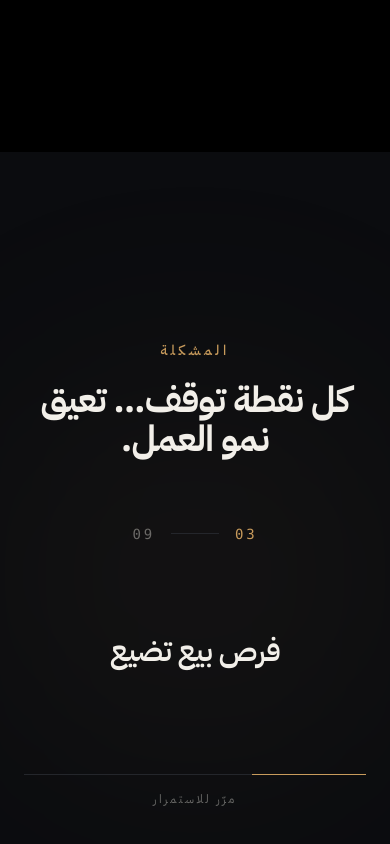
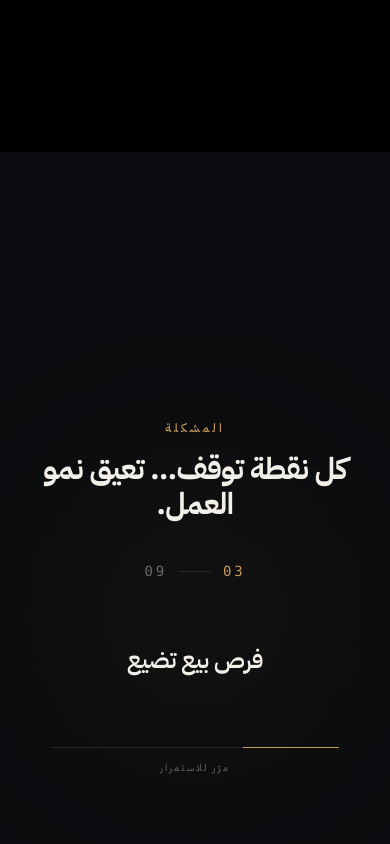
Before and after one commit to WWW-Alhnani-COM/wusool-ai, a React (Vite) app: page / in a window 390 px wide. Shown: the part 2629-3473 px from the top of the page. Built offline with nearby package versions, Linux system fonts and the light colour scheme.

Commit message:
Refactor ProblemSection component for consistency

```diff
--- a/src/components/sections/ProblemSection.tsx
+++ b/src/components/sections/ProblemSection.tsx
@@ -1,134 +1,351 @@
-import { AnimatePresence, motion, useMotionValueEvent, useScroll } from "framer-motion";
-import { useRef, useState } from "react";
-import { problemContent } from "@/data/content";
-import { Container } from "@/components/ui/Container";
-import { useReducedMotion } from "@/hooks/useReducedMotion";
+'use client';
+
+import {
+  AnimatePresence,
+  motion,
+  useMotionValueEvent,
+  useScroll,
+} from 'framer-motion';
+import { useRef, useState } from 'react';
+
+import { problemContent } from '@/data/content';
+import { Container } from '@/components/ui/Container';
+import { useReducedMotion } from '@/hooks/useReducedMotion';
 
 export function ProblemSection() {
   const reducedMotion = useReducedMotion();
+
   const sectionRef = useRef<HTMLElement>(null);
+
   const [activeIndex, setActiveIndex] = useState(0);
 
   const { scrollYProgress } = useScroll({
     target: sectionRef,
-    offset: ["start start", "end end"],
+    offset: ['start start', 'end end'],
   });
 
-  useMotionValueEvent(scrollYProgress, "change", (latest) => {
+  useMotionValueEvent(scrollYProgress, 'change', (latest) => {
     if (reducedMotion) return;
 
-    const nextIndex = Math.min(
+    const index = Math.min(
       problemContent.points.length - 1,
-      Math.floor(latest * problemContent.points.length)
+      Math.floor(latest * problemContent.points.length),
     );
 
-    setActiveIndex(nextIndex);
+    setActiveIndex(index);
   });
 
+  const totalPoints = problemContent.points.length;
   const currentPoint = problemContent.points[activeIndex];
-  const totalPoints = problemContent.points.length;
 
   return (
     <section
       ref={sectionRef}
+      dir="rtl"
       className="relative h-[800vh] bg-base"
-      dir="rtl"
     >
-      <div className="sticky top-0 flex h-screen w-full items-center overflow-hidden">
-        <Container className="relative flex h-full w-full items-center justify-center">
+      {/*
+        Header-safe viewport
+
+        pt-20:
+        مساحة للهيدر على الهاتف
+
+        lg:pt-24:
+        مساحة أكبر للهيدر على الكمبيوتر
+      */}
+      <div
+        className="
+          sticky
+          top-0
+          z-10
+          flex
+          h-screen
+          w-full
+          items-center
+          overflow-hidden
+          pt-20
+          lg:pt-24
+        "
+      >
+        <Container
+          className="
+            relative
+            flex
+            h-full
+            w-full
+            items-center
+            justify-center
+          "
+        >
           {/* Background glow */}
           <div
-            className="pointer-events-none absolute left-1/2 top-1/2 h-[420px] w-[420px] -translate-x-1/2 -translate-y-1/2 rounded-full bg-brass/5 blur-[120px]"
             aria-hidden="true"
+            className="
+              pointer-events-none
+              absolute
+              left-1/2
+              top-1/2
+              h-[300px]
+              w-[300px]
+              -translate-x-1/2
+              -translate-y-1/2
+              rounded-full
+              bg-brass/5
+              blur-[100px]
+              sm:h-[400px]
+              sm:w-[400px]
+              lg:h-[500px]
+              lg:w-[500px]
+            "
           />
 
-          <div className="relative z-10 flex w-full max-w-5xl flex-col items-center justify-center text-center">
-            {/* Section heading */}
+          {/* Main content */}
+          <div
+            className="
+              relative
+              z-20
+              flex
+              w-full
+              max-w-5xl
+              -translate-y-4
+              flex-col
+              items-center
+              justify-center
+              text-center
+              sm:-translate-y-6
+              lg:-translate-y-8
+            "
+          >
+            {/* Heading */}
             <motion.div
               initial={
                 reducedMotion
-                  ? { opacity: 1, y: 0 }
-                  : { opacity: 0, y: 30 }
+                  ? {
+                      opacity: 1,
+                      y: 0,
+                    }
+                  : {
+                      opacity: 0,
+                      y: 30,
+                    }
               }
-              whileInView={{ opacity: 1, y: 0 }}
-              viewport={{ once: true }}
+              whileInView={{
+                opacity: 1,
+                y: 0,
+              }}
+              viewport={{
+                once: true,
+                amount: 0.3,
+              }}
               transition={{
-                duration: 0.8,
+                duration: reducedMotion ? 0 : 0.8,
                 ease: [0.22, 1, 0.36, 1],
               }}
-              className="mb-16 max-w-4xl"
+              className="
+                mb-10
+                w-full
+                max-w-4xl
+                px-4
+                sm:mb-14
+                lg:mb-16
+              "
             >
-              <span className="mb-5 block text-sm font-medium tracking-[0.25em] text-brass uppercase">
+              <span
+                className="
+                  mb-4
+                  block
+                  text-xs
+                  font-medium
+                  uppercase
+                  tracking-[0.25em]
+                  text-brass
+                  sm:mb-5
+                  sm:text-sm
+                "
+              >
                 المشكلة
               </span>
 
-              <h2 className="font-display text-4xl font-bold leading-[1.1] tracking-tight text-ink sm:text-5xl md:text-6xl lg:text-7xl">
+              <h2
+                className="
+                  font-display
+                  text-3xl
+                  font-bold
+                  leading-[1.15]
+                  tracking-tight
+                  text-ink
+                  sm:text-4xl
+                  md:text-5xl
+                  lg:text-6xl
+                  xl:text-7xl
+                "
+              >
                 {problemContent.heading}
               </h2>
             </motion.div>
 
             {/* Counter */}
-            <div className="mb-8 flex items-center gap-4 text-sm tracking-[0.2em]">
-              <span className="font-mono text-brass">
-                {String(activeIndex + 1).padStart(2, "0")}
+            <div
+              className="
+                mb-6
+                flex
+                items-center
+                gap-3
+                sm:mb-8
+                sm:gap-4
+              "
+            >
+              <span
+                className="
+                  font-mono
+                  text-sm
+                  tracking-[0.2em]
+                  text-brass
+                  sm:text-base
+                "
+              >
+                {String(activeIndex + 1).padStart(2, '0')}
               </span>
 
-              <span className="h-px w-12 bg-base-line" />
+              <span
+                aria-hidden="true"
+                className="
+                  h-px
+                  w-8
+                  bg-base-line
+                  sm:w-12
+                "
+              />
 
-              <span className="font-mono text-ink/40">
-                {String(totalPoints).padStart(2, "0")}
+              <span
+                className="
+                  font-mono
+                  text-sm
+                  tracking-[0.2em]
+                  text-ink/40
+                  sm:text-base
+                "
+              >
+                {String(totalPoints).padStart(2, '0')}
               </span>
             </div>
 
-            {/* Current problem */}
-            <div className="relative flex min-h-[150px] w-full items-center justify-center overflow-hidden px-4 sm:min-h-[190px] md:min-h-[230px]">
+            {/* Current point */}
+            <div
+              className="
+                relative
+                flex
+                min-h-[110px]
+                w-full
+                items-center
+                justify-center
+                overflow-hidden
+                px-5
+                sm:min-h-[150px]
+                sm:px-8
+                md:min-h-[180px]
+                lg:min-h-[220px]
+              "
+            >
               <AnimatePresence mode="wait">
                 <motion.div
-                  key={currentPoint}
+                  key={activeIndex}
                   initial={
                     reducedMotion
-                      ? { opacity: 1, y: 0, filter: "blur(0px)" }
+                      ? {
+                          opacity: 1,
+                          y: 0,
+                          filter: 'blur(0px)',
+                          scale: 1,
+                        }
                       : {
                           opacity: 0,
-                          y: 45,
-                          filter: "blur(12px)",
-                          scale: 0.96,
+                          y: 35,
+                          filter: 'blur(10px)',
+                          scale: 0.97,
                         }
                   }
                   animate={{
                     opacity: 1,
                     y: 0,
-                    filter: "blur(0px)",
+                    filter: 'blur(0px)',
                     scale: 1,
                   }}
                   exit={
                     reducedMotion
-                      ? { opacity: 0 }
+                      ? {
+                          opacity: 0,
+                        }
                       : {
                           opacity: 0,
-                          y: -35,
-                          filter: "blur(10px)",
+                          y: -30,
+                          filter: 'blur(8px)',
                           scale: 1.02,
                         }
                   }
                   transition={{
-                    duration: reducedMotion ? 0 : 0.65,
+                    duration: reducedMotion ? 0 : 0.55,
                     ease: [0.22, 1, 0.36, 1],
                   }}
-                  className="absolute inset-x-0 flex items-center justify-center"
+                  className="
+                    absolute
+                    inset-x-0
+                    flex
+                    w-full
+                    items-center
+                    justify-center
+                  "
                 >
-                  <p className="font-display text-3xl font-semibold leading-tight text-ink sm:text-4xl md:text-5xl lg:text-6xl">
+                  <p
+                    className="
+                      max-w-3xl
+                      font-display
+                      text-2xl
+                      font-semibold
+                      leading-[1.35]
+                      text-ink
+                      sm:text-3xl
+                      md:text-4xl
+                      lg:text-5xl
+                      xl:text-6xl
+                    "
+                  >
                     {currentPoint}
                   </p>
                 </motion.div>
               </AnimatePresence>
             </div>
 
-            {/* Progress line */}
-            <div className="mt-12 flex w-full max-w-md flex-col items-center gap-4">
-              <div className="h-px w-full overflow-hidden bg-base-line">
+            {/* Progress */}
+            <div
+              className="
+                mt-8
+                flex
+                w-full
+                max-w-xs
+                flex-col
+                items-center
+                gap-3
+                px-4
+                sm:mt-10
+                sm:max-w-md
+                sm:gap-4
+              "
+            >
+              <div
+                className="
+                  h-px
+                  w-full
+                  overflow-hidden
+                  bg-base-line
+                "
+              >
                 <motion.div
-                  className="h-full origin-right bg-brass"
+                  className="
+                    h-full
+                    origin-right
+                    bg-brass
+                  "
                   animate={{
                     scaleX:
                       totalPoints <= 1
@@ -136,31 +353,57 @@ export function ProblemSection() {
                         : (activeIndex + 1) / totalPoints,
                   }}
                   transition={{
-                    duration: reducedMotion ? 0 : 0.45,
+                    duration: reducedMotion ? 0 : 0.35,
                     ease: [0.22, 1, 0.36, 1],
                   }}
                 />
               </div>
 
-              <span className="text-xs tracking-[0.2em] text-ink/40">
+              <span
+                className="
+                  text-[10px]
+                  tracking-[0.2em]
+                  text-ink/40
+                  sm:text-xs
+                "
+              >
                 مرّر للاستمرار
               </span>
             </div>
           </div>
 
-          {/* Side vertical indicator */}
-          <div className="absolute right-4 top-1/2 hidden -translate-y-1/2 flex-col gap-2 sm:right-6 md:flex">
+          {/* Desktop side indicator */}
+          <div
+            className="
+              absolute
+              right-3
+              top-1/2
+              hidden
+              -translate-y-1/2
+              flex-col
+              gap-2
+              md:right-5
+              md:flex
+              lg:right-8
+            "
+          >
             {problemContent.points.map((point, index) => (
               <motion.span
                 key={point}
                 animate={{
-                  width: index === activeIndex ? 22 : 6,
-                  opacity: index === activeIndex ? 1 : 0.25,
+                  width: index === activeIndex ? 20 : 5,
+                  opacity:
+                    index === activeIndex ? 1 : 0.2,
                 }}
                 transition={{
-                  duration: reducedMotion ? 0 : 0.3,
+                  duration: reducedMotion ? 0 : 0.25,
                 }}
-                className="block h-1 rounded-full bg-brass"
+                className="
+                  block
+                  h-1
+                  rounded-full
+                  bg-brass
+                "
               />
             ))}
           </div>
```
